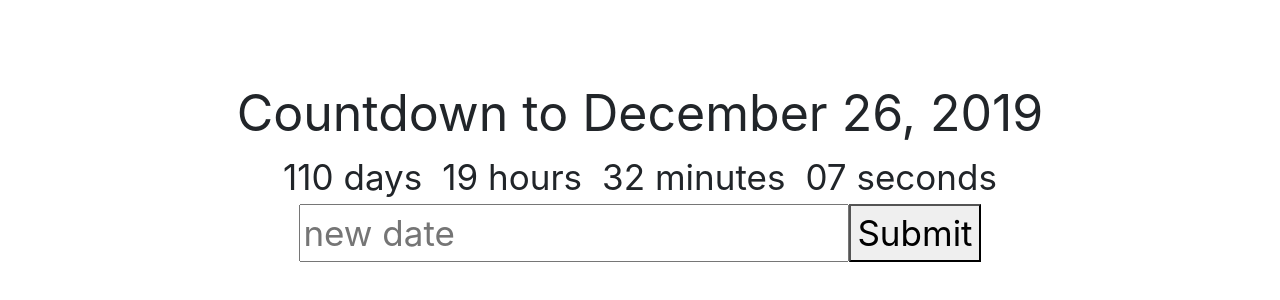
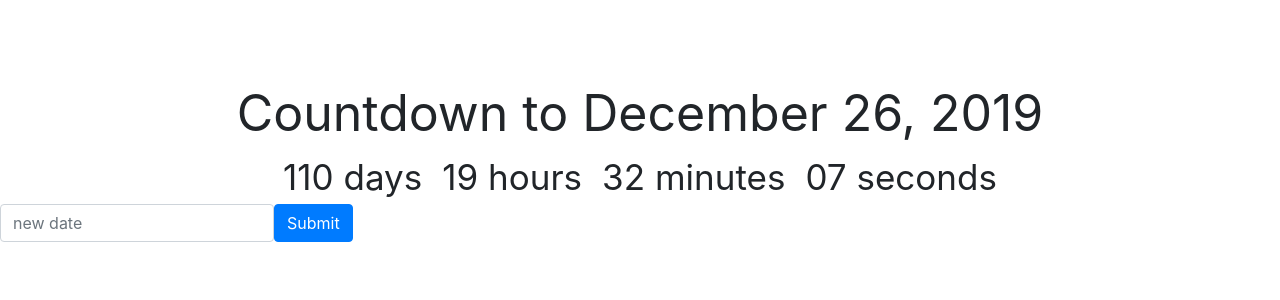
Before and after one commit to alvalle09/countdownchamp, a React (Create React App) app: page / in a window 1280 px wide. Shown: the part 180-480 px from the top of the page. Built offline with nearby package versions, Linux system fonts and the light colour scheme.

Commit message:
implement react bootstrap Form and Button classes

```diff
--- a/src/App.js
+++ b/src/App.js
@@ -1,6 +1,7 @@
 import React, { Component } from "react";
 import Clock from './Clock';
 import './App.css';
+import {Form, FormControl, Button} from 'react-bootstrap';
 
 class App extends Component {
   constructor(props) {
@@ -24,13 +25,16 @@ class App extends Component {
         <Clock
           deadline={this.state.deadline}
         />
+        <Form inline={true}>
 
-        <input placeholder="new date"
+
+        <FormControl placeholder="new date"
           onChange={event => this.setState({newDeadline: event.target.value})}
         />
-        <button onClick={() => this.changeDeadline()}>
+        <Button onClick={() => this.changeDeadline()}>
             Submit
-        </button>
+        </Button>
+        </Form>
       </div>
     );
   }
```
